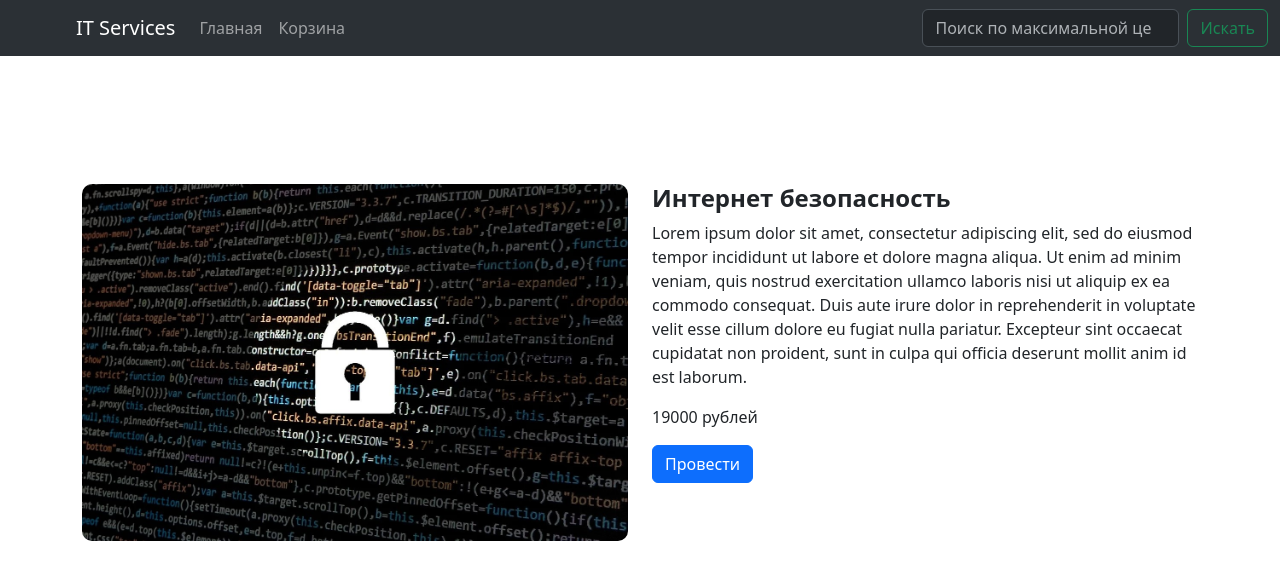
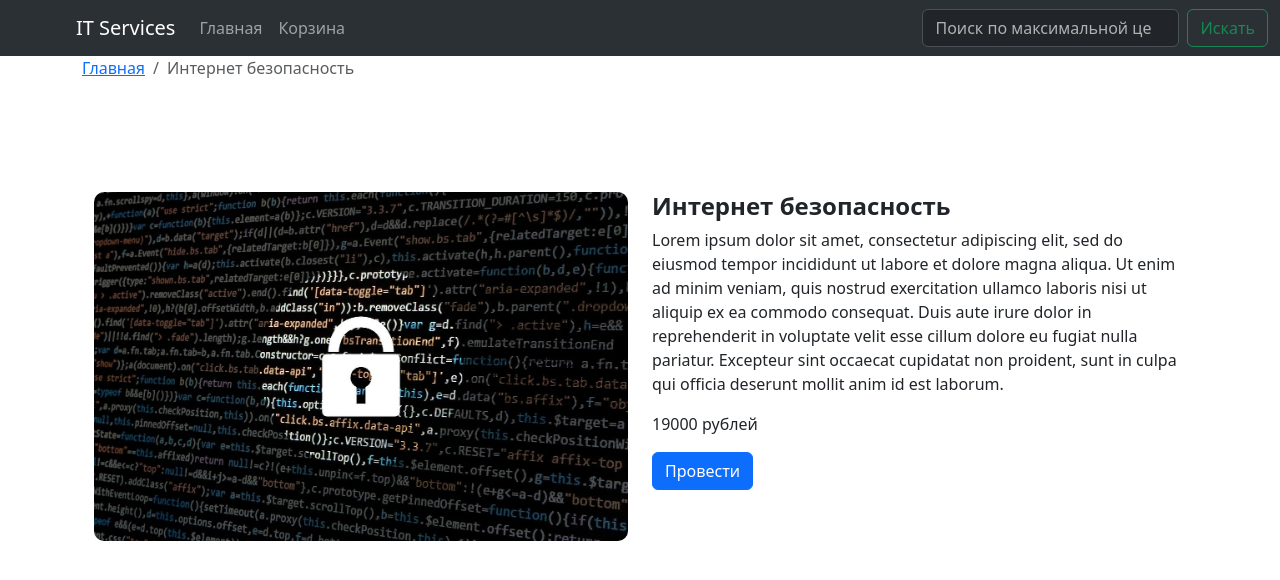
Before and after one commit to Vanv1k/web-course-frontend, a React (Vite) app in the folder consultingApp/: page /consultations/1 in a window 1280 px wide. Shown: the top 580 px of the page. Built offline with nearby package versions, Linux system fonts and the light colour scheme; no server answers.

Commit message:
added breadcrumps

```diff
--- a/consultingApp/src/pages/MainPage/MainPage.tsx
+++ b/consultingApp/src/pages/MainPage/MainPage.tsx
@@ -4,6 +4,7 @@ import Card from '../../widgets/Card/Card'
 import { useNavigate } from 'react-router-dom';
 import { useState, useEffect } from 'react'
 import testData from '../../data';
+import Breadcrumb from 'react-bootstrap/Breadcrumb';
 
 interface Data {
     id: number;
@@ -70,6 +71,9 @@ const MainPage: React.FC = () => {
         <div>
             <Navbar onMaxPriceChange={handleMaxPriceChange} />
             <div className="container">
+                <Breadcrumb>
+                    <Breadcrumb.Item href="/" active>Главная</Breadcrumb.Item>
+                </Breadcrumb>
                 <div className="row">
                     {data?.consultation?.map((item) => (
                         <div key={item.Id} className="col-lg-4 col-md-6 col-sm-12">
--- a/consultingApp/src/pages/ProductPage/ProductPage.tsx
+++ b/consultingApp/src/pages/ProductPage/ProductPage.tsx
@@ -4,6 +4,7 @@ import Button from 'react-bootstrap/Button';
 import { useParams } from 'react-router-dom';
 import { Container, Row, Col } from 'react-bootstrap';
 import { useState, useEffect } from 'react';
+import Breadcrumb from 'react-bootstrap/Breadcrumb';
 import testData from '../../data';
 
 interface ProductData {
@@ -45,6 +46,13 @@ interface ProductData {
     return (
         <div>
             <Navbar />
+            <div className="container">
+            <Breadcrumb>
+                    <Breadcrumb.Item href="/">Главная</Breadcrumb.Item>
+                    <Breadcrumb.Item href="#" active>
+                        {data?.Name}
+                    </Breadcrumb.Item>
+                </Breadcrumb>
             <Container style={{marginTop: '10%'}}>
                 <Row>
                     <Col xs={12} md={6}>
@@ -60,6 +68,7 @@ interface ProductData {
                     </Col>
                 </Row>
             </Container>
+            </div>
         </div>
     )
 }
```
